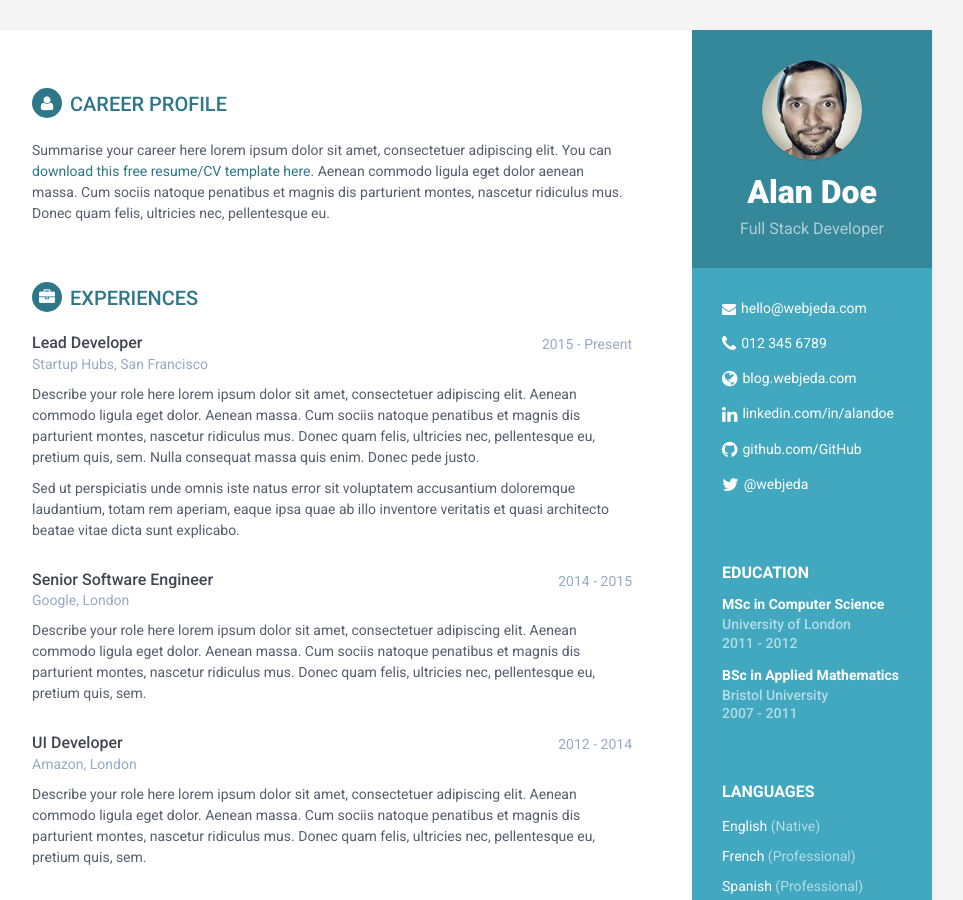
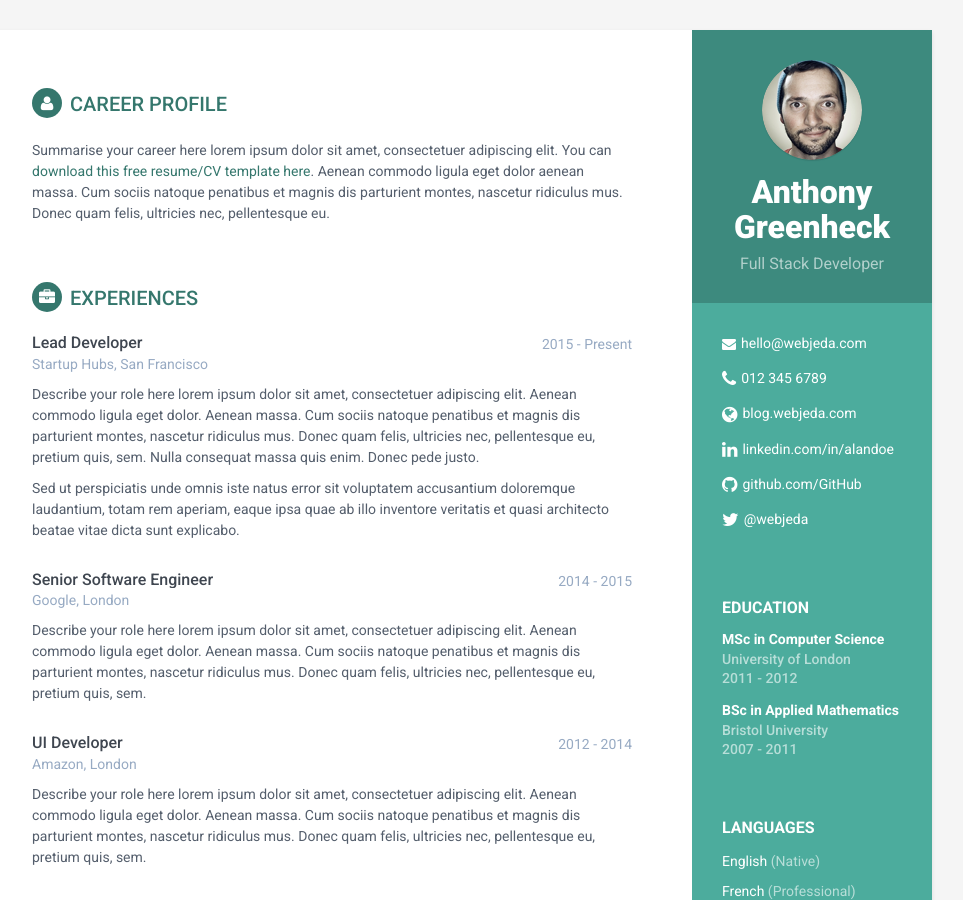
Before and after one commit to anthonyemg/anthonyemg.github.io, a Jekyll site: the page built from index.html, in a window 1280 px wide and 900 px high. Shown: the whole window, without its empty margins (188-1151 px from the left). Built offline with Jekyll 4.4.1, drawn with Linux system fonts in a browser that asks for light colours.

Commit message:
style updated

```diff
--- a/_config.yml
+++ b/_config.yml
@@ -5,7 +5,7 @@ baseurl: '/online-cv' #change it according to your repository name
 
 
 # Enable one of these styles by removing #. Style will be applied only after restarting the build or serve.
-#style: styles-2
+style: styles-2
 #style: styles-3
 #style: styles-4
 #style: styles-5
@@ -13,7 +13,7 @@ baseurl: '/online-cv' #change it according to your repository name
 
 
 #Profile information
-name: Alan Doe
+name: Anthony Greenheck
 tagline: Full Stack Developer
 pic: profile.png  #place a 100x100 picture inside /assets/images/ folder and provide the name of the file below
 
```
